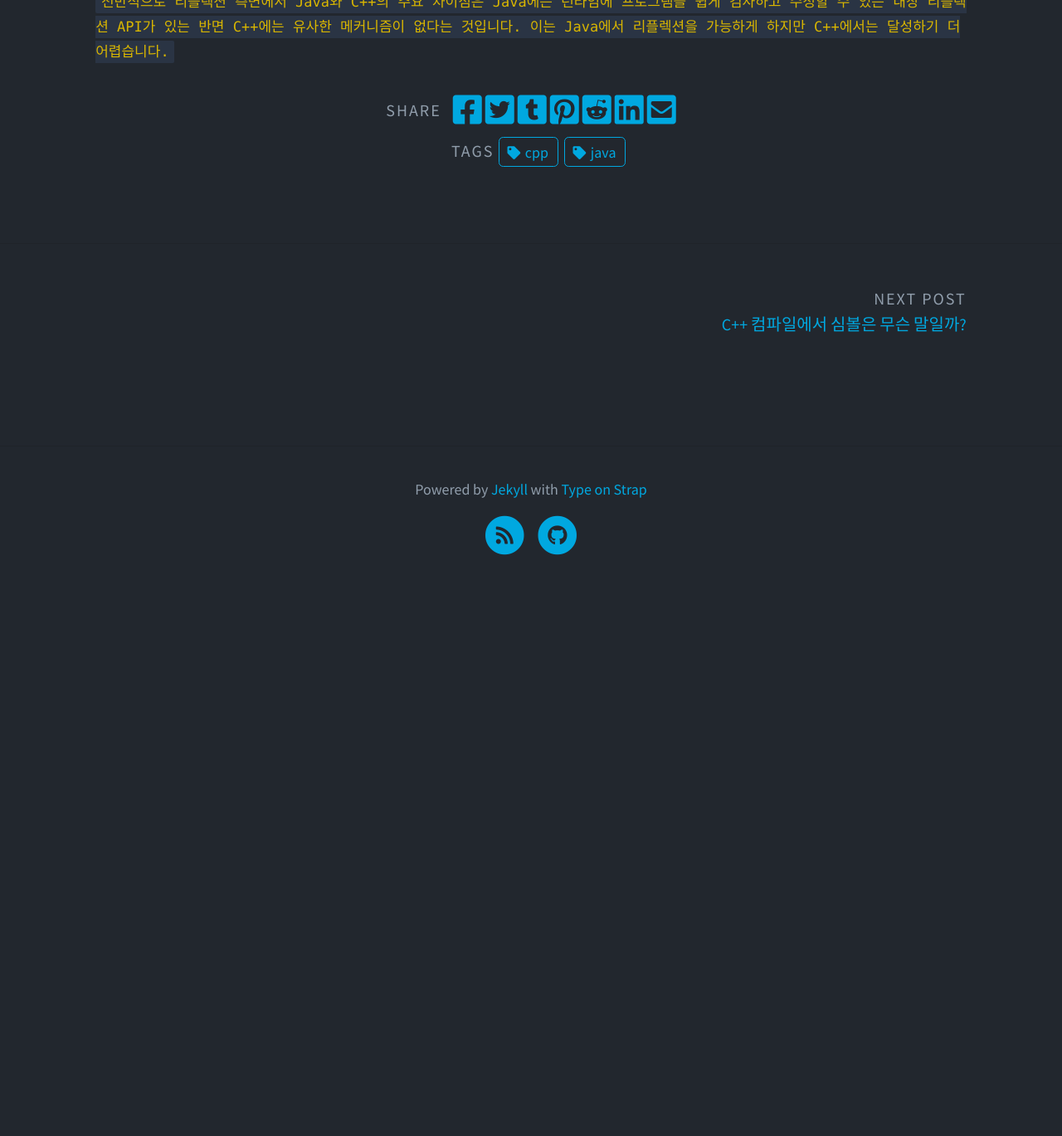
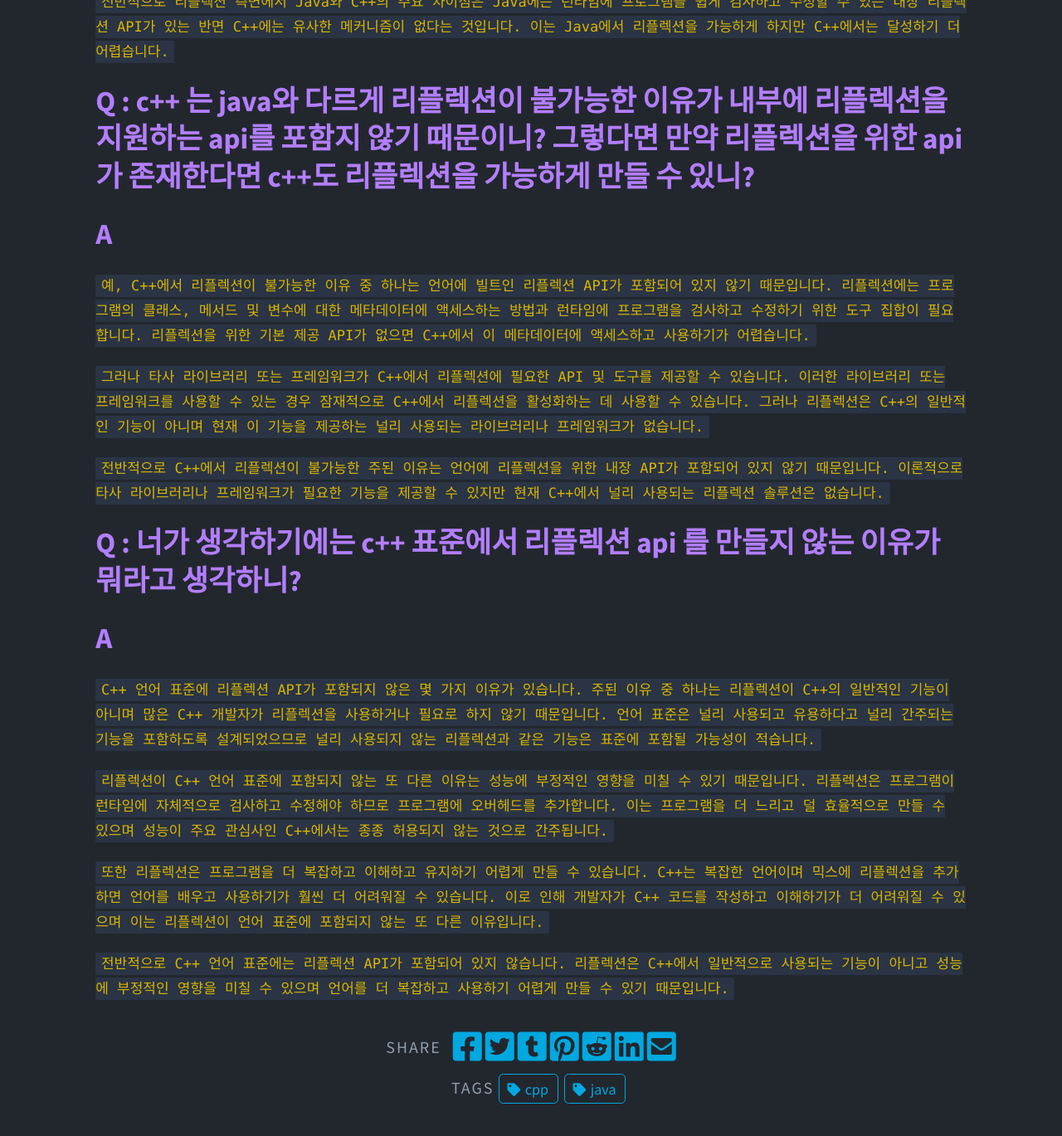
Before and after one commit to mainmethod0126/old-tech-blog, a Jekyll site: the page built from _posts/java/2022-12-15-JAVA에서-리플렉션이-가능하지만-C++에서-불가능한-이유.md, in a window 1280 px wide and 1400 px high, scrolled down 2941 px. Shown: the top 1369 px of the window at 83% size. Built offline with Jekyll 4.4.1, drawn with Linux system fonts in a browser that asks for light colours; comment, search, counter and statistics services are not loaded; before the commit the page ends 3649 px from its top, so only the background shows below that.

Commit message:
질문 추가

```diff
--- a/_posts/java/2022-12-15-JAVA에서-리플렉션이-가능하지만-C++에서-불가능한-이유.md
+++ b/_posts/java/2022-12-15-JAVA에서-리플렉션이-가능하지만-C++에서-불가능한-이유.md
@@ -57,3 +57,24 @@ author: mainmethod0126
 `반대로 C++에는 기본 제공 리플렉션 API가 없으므로 메타데이터에 액세스하고 이를 사용하여 런타임에 프로그램을 검사하고 수정하는 것이 Java에서만큼 간단하지 않습니다. 기호 테이블 및 기타 정보를 사용하여 C++에서 함수의 주소를 찾을 수 있지만 Java에서 리플렉션이 허용하는 방식으로 이 정보에 액세스하고 사용하기 위한 기본 제공 메커니즘이 없습니다.`
 
 `전반적으로 리플렉션 측면에서 Java와 C++의 주요 차이점은 Java에는 런타임에 프로그램을 쉽게 검사하고 수정할 수 있는 내장 리플렉션 API가 있는 반면 C++에는 유사한 메커니즘이 없다는 것입니다. 이는 Java에서 리플렉션을 가능하게 하지만 C++에서는 달성하기 더 어렵습니다.`
+
+## Q : c++ 는 java와 다르게 리플렉션이 불가능한 이유가 내부에 리플렉션을 지원하는 api를 포함지 않기 때문이니? 그렇다면 만약 리플렉션을 위한 api가 존재한다면 c++도 리플렉션을 가능하게 만들 수 있니?
+
+## A
+`예, C++에서 리플렉션이 불가능한 이유 중 하나는 언어에 빌트인 리플렉션 API가 포함되어 있지 않기 때문입니다. 리플렉션에는 프로그램의 클래스, 메서드 및 변수에 대한 메타데이터에 액세스하는 방법과 런타임에 프로그램을 검사하고 수정하기 위한 도구 집합이 필요합니다. 리플렉션을 위한 기본 제공 API가 없으면 C++에서 이 메타데이터에 액세스하고 사용하기가 어렵습니다.`
+
+`그러나 타사 라이브러리 또는 프레임워크가 C++에서 리플렉션에 필요한 API 및 도구를 제공할 수 있습니다. 이러한 라이브러리 또는 프레임워크를 사용할 수 있는 경우 잠재적으로 C++에서 리플렉션을 활성화하는 데 사용할 수 있습니다. 그러나 리플렉션은 C++의 일반적인 기능이 아니며 현재 이 기능을 제공하는 널리 사용되는 라이브러리나 프레임워크가 없습니다.`
+
+`전반적으로 C++에서 리플렉션이 불가능한 주된 이유는 언어에 리플렉션을 위한 내장 API가 포함되어 있지 않기 때문입니다. 이론적으로 타사 라이브러리나 프레임워크가 필요한 기능을 제공할 수 있지만 현재 C++에서 널리 사용되는 리플렉션 솔루션은 없습니다.`
+
+## Q : 너가 생각하기에는 c++ 표준에서 리플렉션 api 를 만들지 않는 이유가 뭐라고 생각하니?
+
+## A
+
+`C++ 언어 표준에 리플렉션 API가 포함되지 않은 몇 가지 이유가 있습니다. 주된 이유 중 하나는 리플렉션이 C++의 일반적인 기능이 아니며 많은 C++ 개발자가 리플렉션을 사용하거나 필요로 하지 않기 때문입니다. 언어 표준은 널리 사용되고 유용하다고 널리 간주되는 기능을 포함하도록 설계되었으므로 널리 사용되지 않는 리플렉션과 같은 기능은 표준에 포함될 가능성이 적습니다.`
+
+`리플렉션이 C++ 언어 표준에 포함되지 않는 또 다른 이유는 성능에 부정적인 영향을 미칠 수 있기 때문입니다. 리플렉션은 프로그램이 런타임에 자체적으로 검사하고 수정해야 하므로 프로그램에 오버헤드를 추가합니다. 이는 프로그램을 더 느리고 덜 효율적으로 만들 수 있으며 성능이 주요 관심사인 C++에서는 종종 허용되지 않는 것으로 간주됩니다.`
+
+`또한 리플렉션은 프로그램을 더 복잡하고 이해하고 유지하기 어렵게 만들 수 있습니다. C++는 복잡한 언어이며 믹스에 리플렉션을 추가하면 언어를 배우고 사용하기가 훨씬 더 어려워질 수 있습니다. 이로 인해 개발자가 C++ 코드를 작성하고 이해하기가 더 어려워질 수 있으며 이는 리플렉션이 언어 표준에 포함되지 않는 또 다른 이유입니다.`
+
+`전반적으로 C++ 언어 표준에는 리플렉션 API가 포함되어 있지 않습니다. 리플렉션은 C++에서 일반적으로 사용되는 기능이 아니고 성능에 부정적인 영향을 미칠 수 있으며 언어를 더 복잡하고 사용하기 어렵게 만들 수 있기 때문입니다.`
```
